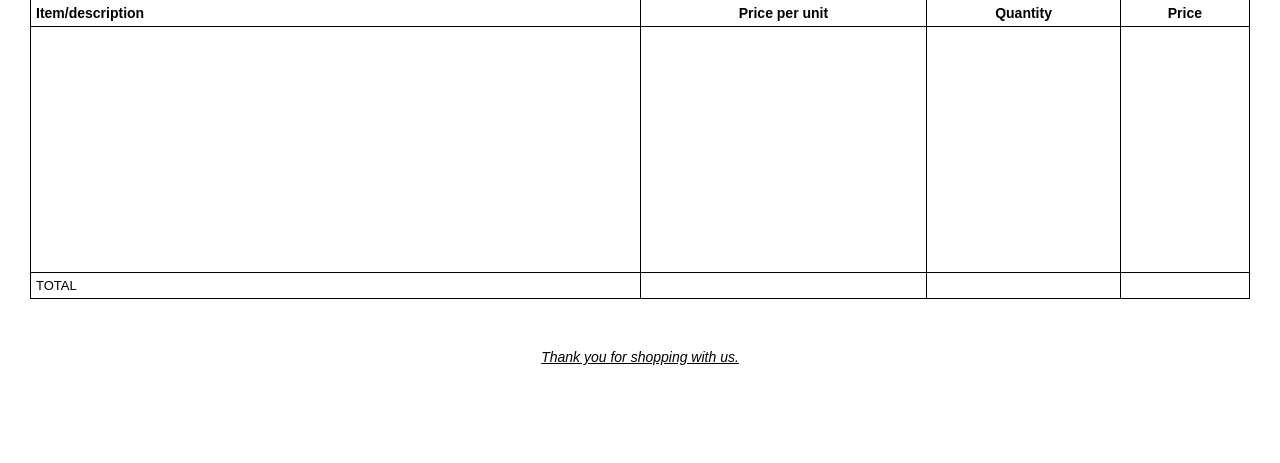
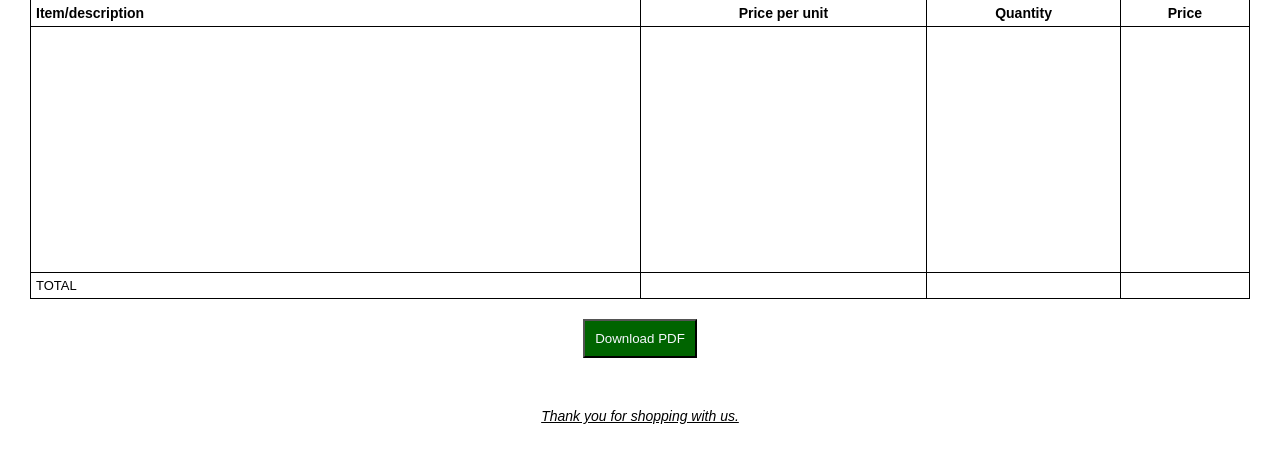
Before and after one commit to Swanand01/disecto-assignment, a Django app: template assignment/core/templates/invoice_template.html in a window 1280 px wide. Shown: the part 225-688 px from the top of the page. Run offline with Django 4.2, Linux system fonts and the light colour scheme; the template is opened without the code that fills it, so the values that code supplies are empty.

Commit message:
Download as pdf added

```diff
--- a/assignment/core/static/core/css/invoice.css
+++ b/assignment/core/static/core/css/invoice.css
@@ -19,7 +19,7 @@ main {
 	font-size: 13px;
 }
 
-.order-id{
+.order-id {
 	text-align: right;
 }
 
@@ -40,6 +40,10 @@ main {
 }
 
 .main-content {
+	display: flex;
+	flex-direction: column;
+	align-items: center;
+	justify-content: center;
 	margin-top: 50px;
 }
 
@@ -81,6 +85,13 @@ main {
 	text-align: center;
 }
 
+#download-pdf {
+	margin-top: 20px;
+	padding: 10px;
+	color: ghostwhite;
+	background-color: darkgreen;
+	cursor: pointer;
+}
 
 .bill-footer {
 	font-size: 14px;
@@ -93,3 +104,9 @@ main {
 	text-align: left;
 	width: 50%;
 }
+
+@media print {
+	#download-pdf {
+		display: none;
+	}
+}
--- a/assignment/core/templates/invoice_template.html
+++ b/assignment/core/templates/invoice_template.html
@@ -56,11 +56,19 @@
 					<td class='price-column' style='text-align:center'>{{total}}</td>
 				</tr>
 			</table>
+			<button id="download-pdf">Download PDF</button>
 			<div class="bill-footer">
 				<p><i>Thank you for shopping with us.</i></p>
 			</div>
 		</div>
+
 	</main>
 </body>
 
+<script type="text/javascript">
+	document.querySelector("#download-pdf").addEventListener("click", () => {
+		window.print()
+	})
+</script>
+
 </html>
```
